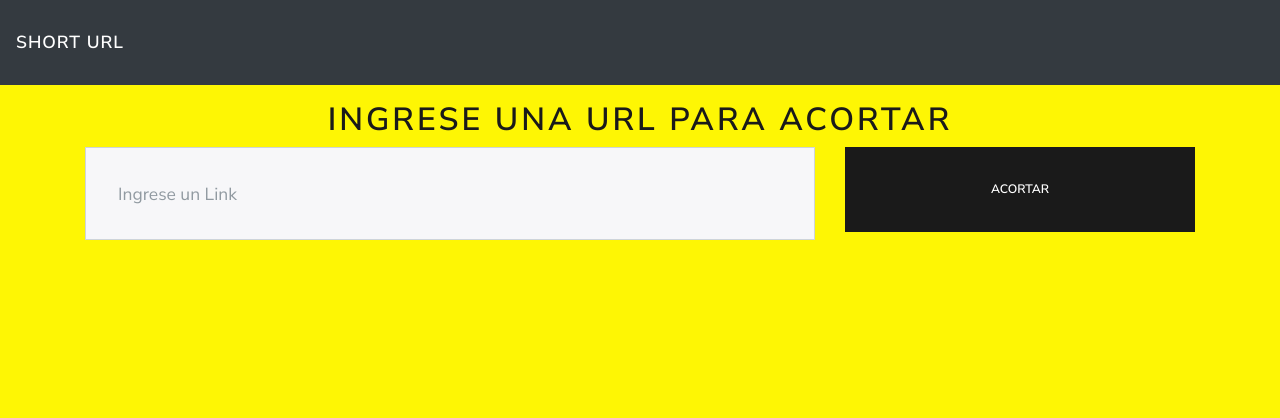
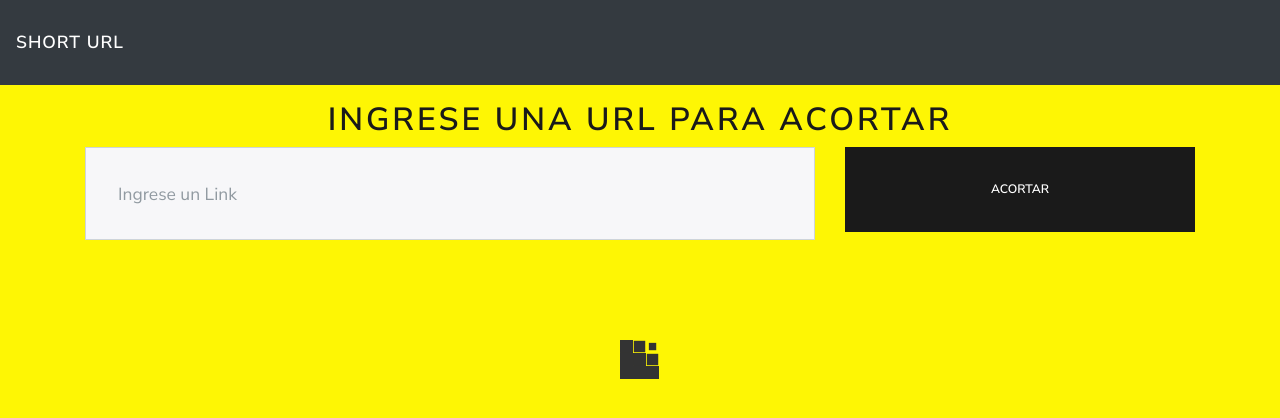
Before and after one commit to EmilianoBazanZapata/Curso-de-Angular-11, an Angular app in the folder ShortUrl/: page / in a window 1280 px wide. Shown: the top 418 px of the page. Built offline with nearby package versions, Linux system fonts and the light colour scheme.

Commit message:
Generando el Spinner Con HTML y CSS

```diff
--- a/ShortUrl/src/app/Components/short-url/short-url.component.html
+++ b/ShortUrl/src/app/Components/short-url/short-url.component.html
@@ -13,4 +13,5 @@
             <input [(ngModel)]="UrlShort" class="form-control form-control-lg" type="text" placeholder="Link Acortado">
         </div>
     </div>
+    <app-spinner></app-spinner>
 </div>
--- a/ShortUrl/src/app/Components/short-url/short-url.component.ts
+++ b/ShortUrl/src/app/Components/short-url/short-url.component.ts
@@ -21,9 +21,10 @@ export class ShortUrlComponent implements OnInit {
   ngOnInit(): void {
   }
   ProcesarUrl(){
-    console.log(this.NombreUrl);
+    this.UrlProcesada = false;
     this._ShortUrlServices.GetUrlShort(this.NombreUrl).subscribe(data =>{
-      console.log(data);
+      this.UrlProcesada = true;
+      this.UrlShort = data.link;
     })
   }
 }
--- a/ShortUrl/src/app/Components/spinner/spinner.component.css
+++ b/ShortUrl/src/app/Components/spinner/spinner.component.css
@@ -0,0 +1,85 @@
+.sk-cube-grid {
+    width: 40px;
+    height: 40px;
+    margin: 100px auto;
+}
+
+.sk-cube-grid .sk-cube {
+    width: 33%;
+    height: 33%;
+    background-color: #333;
+    float: left;
+    -webkit-animation: sk-cubeGridScaleDelay 1.3s infinite ease-in-out;
+    animation: sk-cubeGridScaleDelay 1.3s infinite ease-in-out;
+}
+
+.sk-cube-grid .sk-cube1 {
+    -webkit-animation-delay: 0.2s;
+    animation-delay: 0.2s;
+}
+
+.sk-cube-grid .sk-cube2 {
+    -webkit-animation-delay: 0.3s;
+    animation-delay: 0.3s;
+}
+
+.sk-cube-grid .sk-cube3 {
+    -webkit-animation-delay: 0.4s;
+    animation-delay: 0.4s;
+}
+
+.sk-cube-grid .sk-cube4 {
+    -webkit-animation-delay: 0.1s;
+    animation-delay: 0.1s;
+}
+
+.sk-cube-grid .sk-cube5 {
+    -webkit-animation-delay: 0.2s;
+    animation-delay: 0.2s;
+}
+
+.sk-cube-grid .sk-cube6 {
+    -webkit-animation-delay: 0.3s;
+    animation-delay: 0.3s;
+}
+
+.sk-cube-grid .sk-cube7 {
+    -webkit-animation-delay: 0s;
+    animation-delay: 0s;
+}
+
+.sk-cube-grid .sk-cube8 {
+    -webkit-animation-delay: 0.1s;
+    animation-delay: 0.1s;
+}
+
+.sk-cube-grid .sk-cube9 {
+    -webkit-animation-delay: 0.2s;
+    animation-delay: 0.2s;
+}
+
+@-webkit-keyframes sk-cubeGridScaleDelay {
+    0%,
+    70%,
+    100% {
+        -webkit-transform: scale3D(1, 1, 1);
+        transform: scale3D(1, 1, 1);
+    }
+    35% {
+        -webkit-transform: scale3D(0, 0, 1);
+        transform: scale3D(0, 0, 1);
+    }
+}
+
+@keyframes sk-cubeGridScaleDelay {
+    0%,
+    70%,
+    100% {
+        -webkit-transform: scale3D(1, 1, 1);
+        transform: scale3D(1, 1, 1);
+    }
+    35% {
+        -webkit-transform: scale3D(0, 0, 1);
+        transform: scale3D(0, 0, 1);
+    }
+}
--- a/ShortUrl/src/app/Components/spinner/spinner.component.html
+++ b/ShortUrl/src/app/Components/spinner/spinner.component.html
@@ -1 +1,11 @@
-<p>spinner works!</p>
+<div class="sk-cube-grid">
+    <div class="sk-cube sk-cube1"></div>
+    <div class="sk-cube sk-cube2"></div>
+    <div class="sk-cube sk-cube3"></div>
+    <div class="sk-cube sk-cube4"></div>
+    <div class="sk-cube sk-cube5"></div>
+    <div class="sk-cube sk-cube6"></div>
+    <div class="sk-cube sk-cube7"></div>
+    <div class="sk-cube sk-cube8"></div>
+    <div class="sk-cube sk-cube9"></div>
+</div>
```
